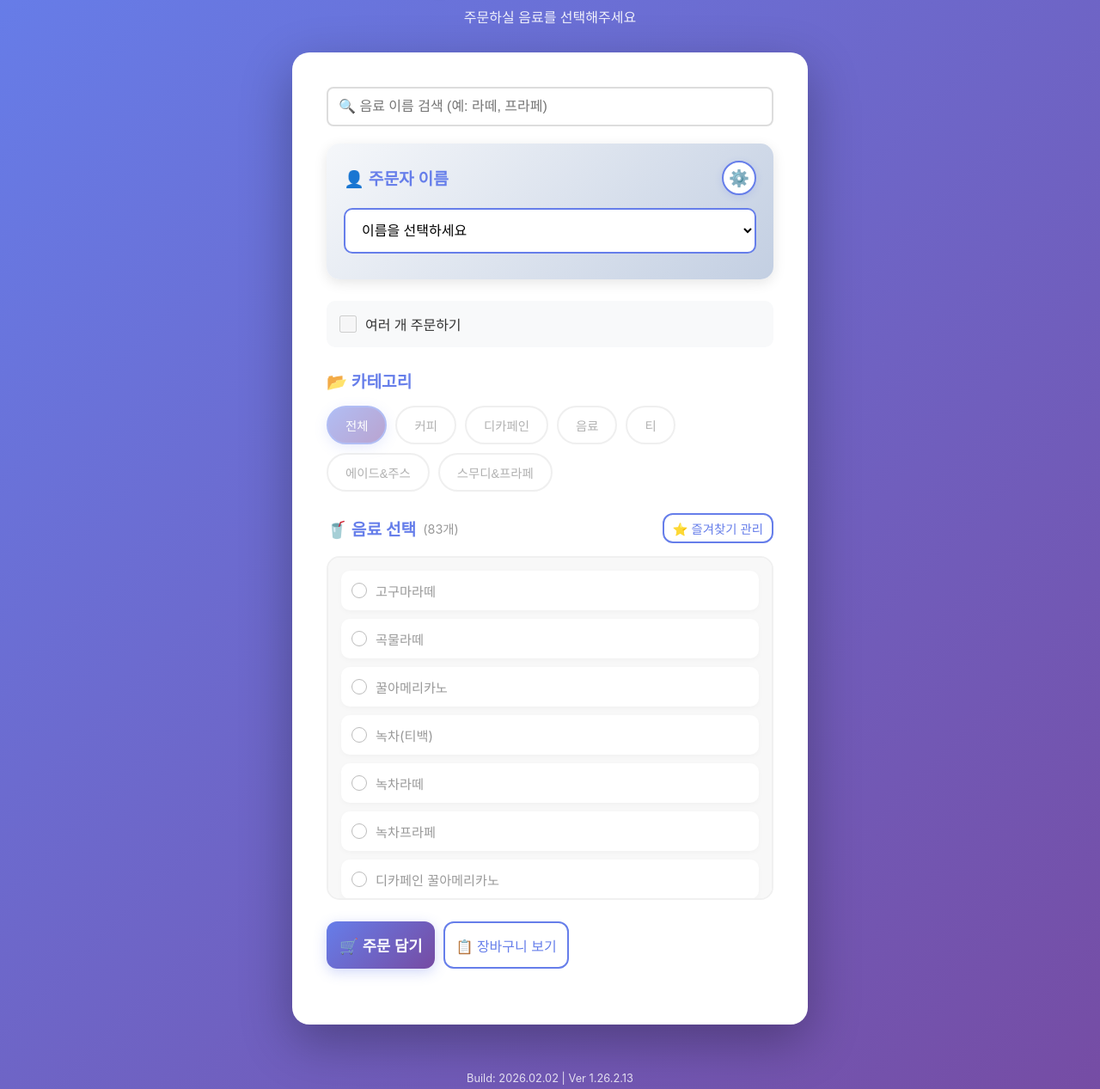
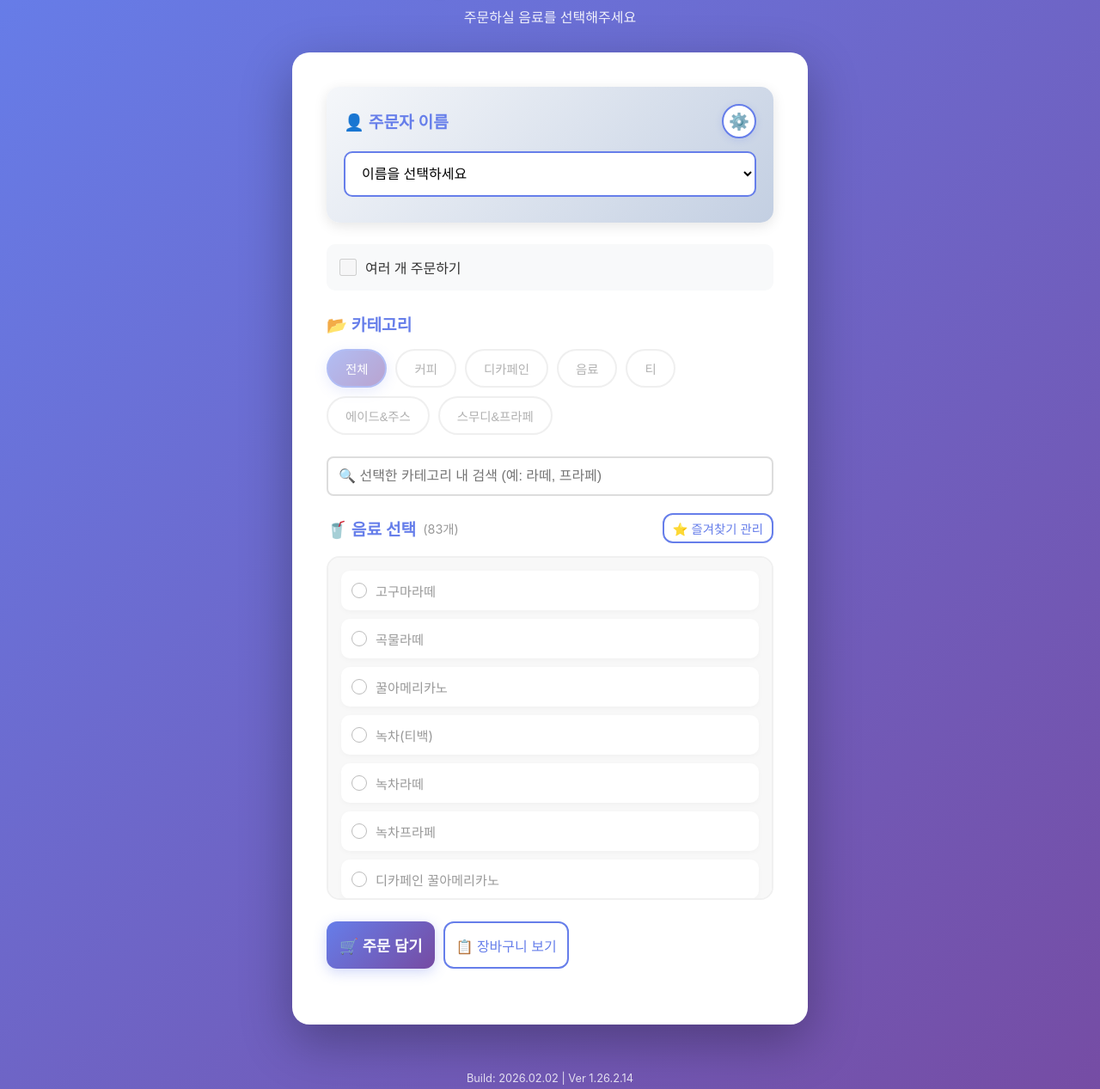
Before and after one commit to devmcjo/CoffeeOrder, a plain HTML site: page index.html in a window 1280 px wide. Shown: the part 89-1356 px from the top of the page at 86% size. Drawn offline with Linux system fonts and the light colour scheme; no server answers.

Commit message:
Build: 1.26.2.14 (2026.02.02)

```diff
--- a/index.html
+++ b/index.html
@@ -17,13 +17,7 @@
 
     <!-- 메인 컨테이너 -->
     <main class="container">
-        <!-- 검색 영역 (상시 노출) -->
-        <section class="search-section" style="margin-bottom: 20px;">
-            <div class="search-container-fixed">
-                <input type="text" id="searchInput" placeholder="🔍 음료 이름 검색 (예: 라떼, 프라페)"
-                    style="width: 100%; padding: 12px; border: 2px solid #ddd; border-radius: 8px; font-size: 1rem;">
-            </div>
-        </section>
+
 
         <!-- 이름 선택 영역 -->
         <section class="name-section">
@@ -53,6 +47,14 @@
             <h2>📂 카테고리</h2>
             <div class="category-buttons" id="categoryButtons">
                 <!-- JavaScript로 동적 생성 -->
+            </div>
+        </section>
+
+        <!-- 검색 영역 (위치 변경됨) -->
+        <section class="search-section" style="margin-bottom: 20px;">
+            <div class="search-container-fixed">
+                <input type="text" id="searchInput" placeholder="🔍 선택한 카테고리 내 검색 (예: 라떼, 프라페)"
+                    style="width: 100%; padding: 12px; border: 2px solid #ddd; border-radius: 8px; font-size: 1rem;">
             </div>
         </section>
 
--- a/js/version.js
+++ b/js/version.js
@@ -3,7 +3,7 @@
  * build.js 스크립트에 의해 자동으로 업데이트됩니다.
  */
 const BUILD_INFO = {
-    version: '1.26.2.13',
+    version: '1.26.2.14',
     date: '2026.02.02'
 };
 
```
